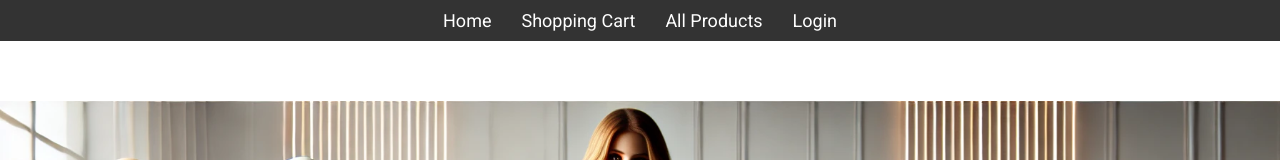
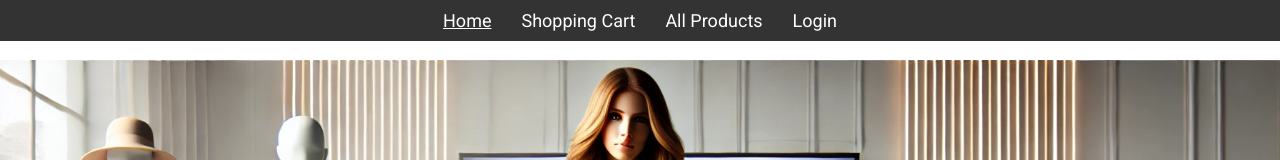
Before and after one commit to ScottInPittsburgh/christinesfashions, a React (Create React App) app in the folder client/: page / in a window 1280 px wide. Shown: the top 160 px of the page. Built offline with nearby package versions, Linux system fonts and the light colour scheme.

Commit message:
Changes to header formatting

```diff
--- a/client/src/App.js
+++ b/client/src/App.js
@@ -8,12 +8,14 @@ import CollectionPage from './CollectionPage';
 import Login from './Login';
 import Admin from './Admin';
 import AllProducts from './AllProducts';
+import Header from './Header';
 import './styles.css';
 
 function App() {
     return (
         <Router>
             <div className="App">
+                <Header />
                 <Routes>
                     <Route path="/" element={<Home />} />
                     <Route path="/home" element={<Home />} />
@@ -21,7 +23,7 @@ function App() {
                     <Route path="/productpage/:id" element={<ProductPage />} />
                     <Route path="/product/:id" element={<Product />} />
                     <Route path="/collection/:id" element={<CollectionPage />} />
-                    <Route path="/collection/products" element={<AllProducts />} /> {/* Add this line */}
+                    <Route path="/collection/products" element={<AllProducts />} />
                     <Route path="/login" element={<Login />} />
                     <Route path="/admin" element={<Admin />} />
                 </Routes>
--- /dev/null
+++ b/client/src/Header.js
@@ -0,0 +1,24 @@
+import React from 'react';
+import { Link, useLocation } from 'react-router-dom';
+import './styles.css';
+
+const Header = () => {
+    const location = useLocation();
+
+    return (
+        <header className="header">
+            <nav className="nav-container">
+                <ul className="menu-bar">
+                    <li><Link to="/" className={location.pathname === '/' ? 'active' : ''}>Home</Link></li>
+                    <li><Link to="/collection/products" className={location.pathname === '/collection/products' ? 'active' : ''}>Shop</Link></li>
+                    <li><Link to="/login" className={location.pathname === '/login' ? 'active' : ''}>Login/Register</Link></li>
+                    <li><Link to="/cart" className={location.pathname === '/cart' ? 'active' : ''}>
+                        <i className="fas fa-shopping-cart"></i> Cart
+                    </Link></li>
+                </ul>
+            </nav>
+        </header>
+    );
+};
+
+export default Header;
--- a/client/src/styles.css
+++ b/client/src/styles.css
@@ -1,4 +1,5 @@
 @import url('https://fonts.googleapis.com/css2?family=Roboto:wght@400;700&display=swap');
+@import url('https://cdnjs.cloudflare.com/ajax/libs/font-awesome/5.15.4/css/all.min.css');
 
 body {
     font-family: 'Roboto', Arial, sans-serif;
@@ -10,11 +11,19 @@ header {
     background-color: #333;
     color: white;
     padding: 10px 0;
+    position: fixed;
+    top: 0;
+    width: 100%;
+    z-index: 1000;
+}
+
+.nav-container {
+    display: flex;
+    justify-content: center;
 }
 
 .menu-bar {
     display: flex;
-    justify-content: center;
     list-style-type: none;
     padding: 0;
     margin: 0;
@@ -28,14 +37,22 @@ header {
     color: white;
     text-decoration: none;
     font-size: 18px;
+    display: flex;
+    align-items: center;
 }
 
-.menu-bar li a:hover {
+.menu-bar li a:hover,
+.menu-bar li a.active {
     text-decoration: underline;
+}
+
+.fas.fa-shopping-cart {
+    margin-right: 5px;
 }
 
 main {
     padding: 20px;
+    margin-top: 60px; /* Adjust based on header height */
 }
 
 .hero {
```
